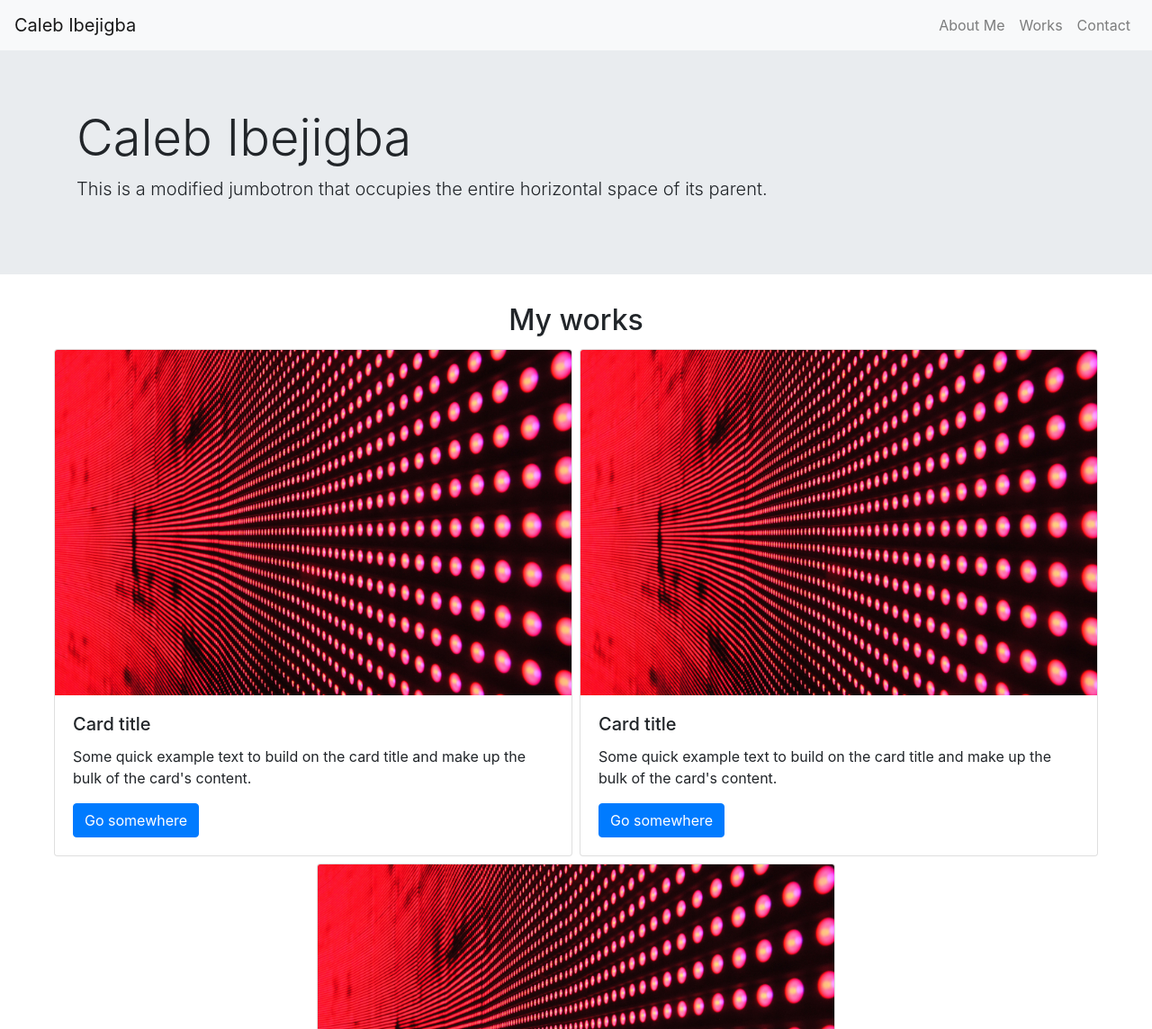
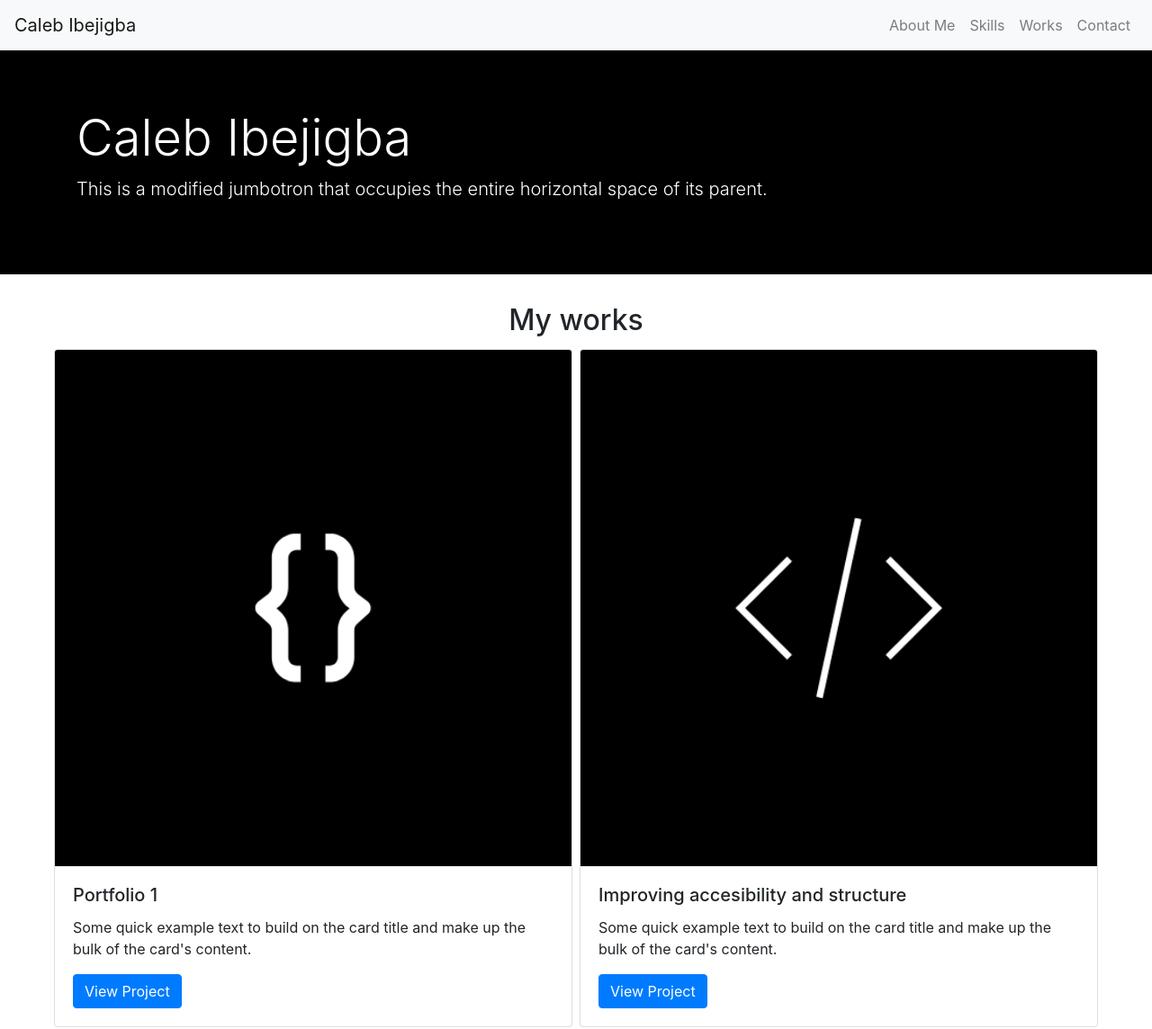
Before and after one commit to seuncaleb/Bootstrap-Portfolio, a plain HTML site: page index.html in a window 1280 px wide. Shown: the top 1144 px of the page at 90% size. Drawn offline with nearby package versions, Linux system fonts and the light colour scheme; files that its build step writes are made by us from their sources.

Commit message:
added style to cards and jumbotron

```diff
--- a/css/style.css
+++ b/css/style.css
@@ -0,0 +1,4 @@
+.jumbotron{
+    background-color: black;
+    color: white;
+}
--- a/index.html
+++ b/index.html
@@ -5,13 +5,13 @@
     <meta http-equiv="X-UA-Compatible" content="IE=edge">
     <meta name="viewport" content="width=device-width, initial-scale=1.0 shrink-to-fit=no">
     <link rel="stylesheet" href="https://cdn.jsdelivr.net/npm/bootstrap@4.3.1/dist/css/bootstrap.min.css" integrity="sha384-ggOyR0iXCbMQv3Xipma34MD+dH/1fQ784/j6cY/iJTQUOhcWr7x9JvoRxT2MZw1T" crossorigin="anonymous">
-    <link rel="stylesheet" href="style.css">
+    <link rel="stylesheet" href="./css/style.css">
     <title>Caleb Ibejigba Portfolio</title>
 </head>
 <body>
 
     <nav class="navbar navbar-expand-lg navbar-light bg-light">
-        <a class="navbar-brand" href="#">Caleb Ibejigba</a>
+        <a class="navbar-brand" href="index.html">Caleb Ibejigba</a>
         <button class="navbar-toggler" type="button" data-toggle="collapse" data-target="#navbarNav" aria-controls="navbarNav" aria-expanded="false" aria-label="Toggle navigation">
           <span class="navbar-toggler-icon"></span>
         </button>
@@ -20,6 +20,9 @@
             <li class="nav-item">
               <a class="nav-link" href="#">About Me<span class="sr-only">(current)</span></a>
             </li>
+            <li class="nav-item">
+                <a class="nav-link" href="#">Skills</a>
+              </li>
             <li class="nav-item">
               <a class="nav-link" href="#works">Works</a>
             </li>
@@ -30,43 +33,47 @@
         </div>
       </nav>
 
-      <div class="jumbotron jumbotron-fluid">
+      <header class="jumbotron jumbotron-fluid">
         <div class="container">
 
           <h1 class="display-4">Caleb Ibejigba</h1>
           <p class="lead">This is a modified jumbotron that occupies the entire horizontal space of its parent.</p>
         </div>
-      </div>
+      </header>
 
-      <div class="container-fluid">
+      <section class="container-fluid works" >
         <h2 class="text-center" id="works"> My works</h2>
         <div class="row justify-content-center">
             <div class="card m-1" style="width: 36rem;">
-                <img src="./images/02-portfolio-1.jpg" class="card-img-top" alt="...">
+                <img src="./images/1.png" class="card-img-top" alt="...">
                 <div class="card-body">
-                  <h5 class="card-title">Card title</h5>
+                  <h5 class="card-title">Portfolio 1</h5>
                   <p class="card-text">Some quick example text to build on the card title and make up the bulk of the card's content.</p>
-                  <a href="#" class="btn btn-primary">Go somewhere</a>
+                  <a target="_blank" href="https://seuncaleb.github.io/Portfolio1.0/" class="btn btn-primary">View Project</a>
                 </div>
               </div>
 
               <div class="card m-1" style="width: 36rem;">
-                <img src="./images/02-portfolio-1.jpg" class="card-img-top" alt="...">
+                <img src="./images/2.png" class="card-img-top" alt="...">
                 <div class="card-body">
-                  <h5 class="card-title">Card title</h5>
+                  <h5 class="card-title">Improving accesibility and structure</h5>
                   <p class="card-text">Some quick example text to build on the card title and make up the bulk of the card's content.</p>
-                  <a href="#" class="btn btn-primary">Go somewhere</a>
+                  <a target="_blank" href="https://seuncaleb.github.io/Improving-accesibility-and-structure/" class="btn btn-primary">View Project</a>
                 </div>
               </div>
 
               <div class="card m-1" style="width: 36rem;">
-                <img src="./images/02-portfolio-1.jpg" class="card-img-top" alt="...">
+                <img src="./images/3.png" class="card-img-top" alt="...">
                 <div class="card-body">
                   <h5 class="card-title">Card title</h5>
                   <p class="card-text">Some quick example text to build on the card title and make up the bulk of the card's content.</p>
-                  <a href="#" class="btn btn-primary">Go somewhere</a>
+                  <a href="#" class="btn btn-primary">View Project</a>
                 </div>
-              </div>
+            </section>
+
+              <section>
+
+              </section>
 
 
 
```
Also changed, not shown: images/02-portfolio-1.jpg (deleted), images/1.png (added), images/2.png (added), images/3.png (added).
